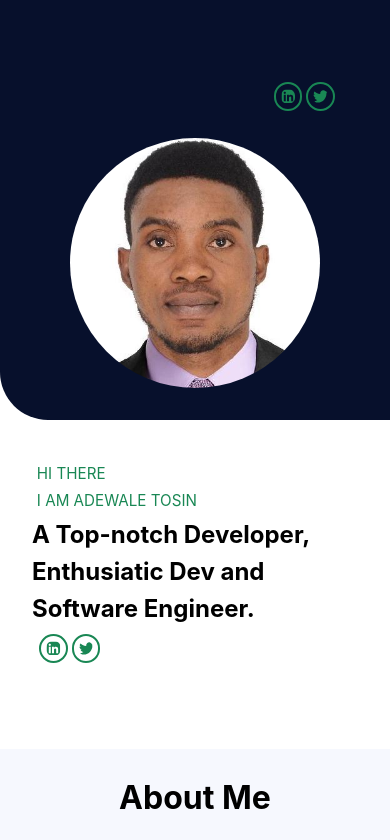
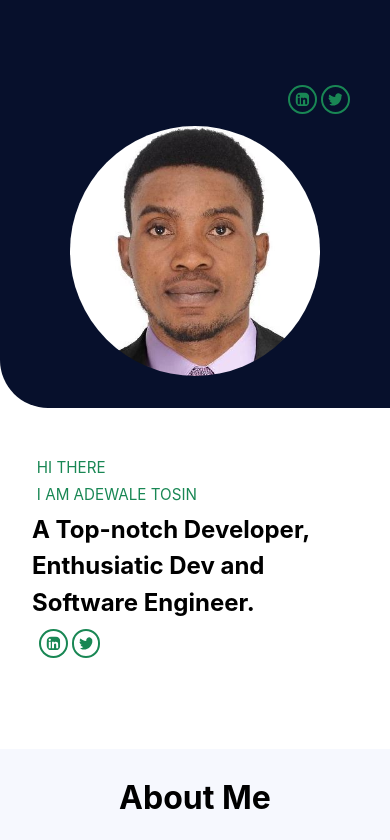
Before and after one commit to Tosmel2/PortfolioReact, a React (Create React App) app: page / in a window 390 px wide. Shown: the top 840 px of the page. Built offline with nearby package versions, Linux system fonts and the light colour scheme.

Commit message:
portfolio App

```diff
--- a/src/components/profile.css
+++ b/src/components/profile.css
@@ -91,7 +91,7 @@
     /* border: 2px solid blue; */
   }
   .soso{
-    padding-top: 4rem;
+    padding: 4.2rem 0.1rem 0.1rem 0.1rem;
   }
   .navbox{
     display: none;
```
